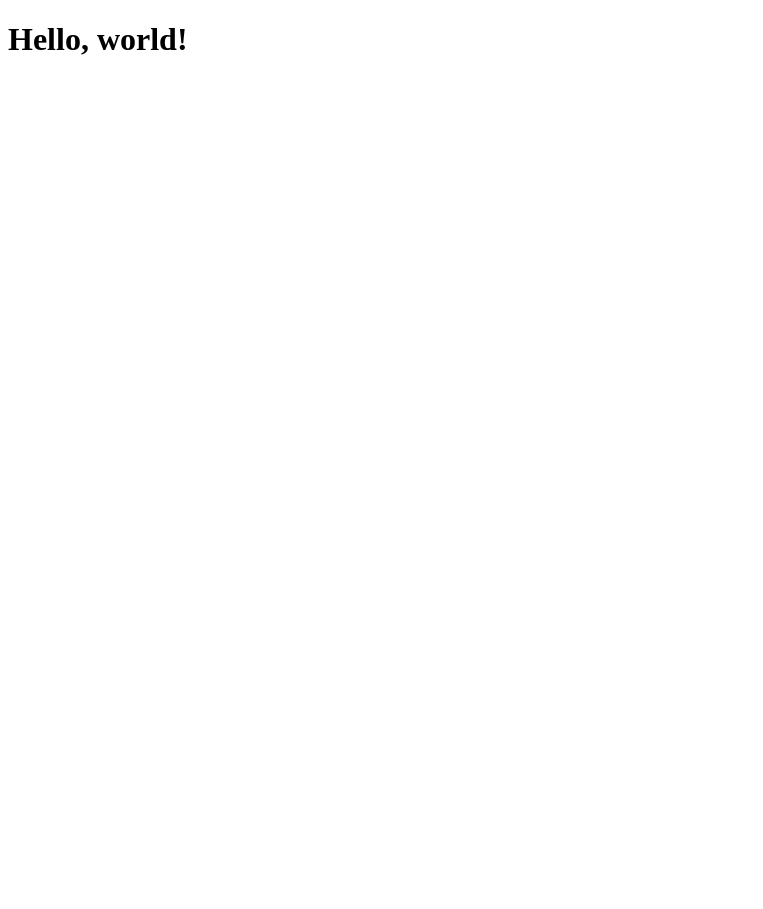
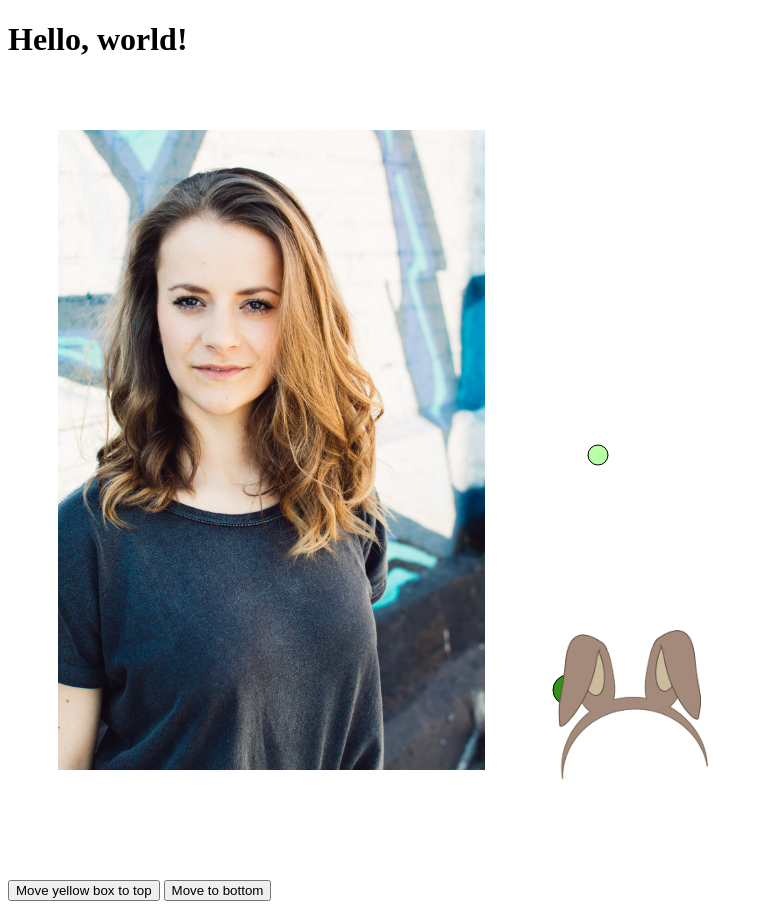
Before and after one commit to AlissaLuepke/photobooth, a plain HTML site: page index.html in a window 1280 px wide. Shown: the whole page, without its empty margins (0-763 px from the left). Before the commit the page ends 800 px from the top, so only its background shows below. Drawn offline with nearby package versions, Linux system fonts and the light colour scheme.

Commit message:
drag and drop

```diff
--- a/css/style.css
+++ b/css/style.css
@@ -0,0 +1,9 @@
+  #buttons {
+        position: absolute;
+        left: 10px;
+        top: 0px;
+    }
+    button {
+        margin-top: 10px;
+        display: block;
+    }
--- a/index.html
+++ b/index.html
@@ -1,6 +1,9 @@
 <!DOCTYPE html>
 <html lang="en">
   <head>
+         <script src="js/konva.min.js"></script>
+      <script src="js/konva.js"></script>
+     <!-- <script src="https://cdn.rawgit.com/konvajs/konva/1.3.0/konva.js"></script>-->
     <meta charset="utf-8">
     <meta http-equiv="X-UA-Compatible" content="IE=edge">
     <meta name="viewport" content="width=device-width, initial-scale=1">
@@ -8,13 +11,25 @@
     <title>Photobooth</title>
 
 
-  </head>
-  <body>
+</head>
+
+<body>
     <h1>Hello, world!</h1>
-      <div id="container"></div>
+    <div id="container"></div>
+
+
+
+<button id="toTop">
+          Move yellow box to top
+      </button>
+<button id="toBottom">
+          Move to bottom
+      </button>
+
+
 
     <script src="https://ajax.googleapis.com/ajax/libs/jquery/1.12.4/jquery.min.js"></script>
-   <script src="js/konva.min.js"></script>
-      <script src="js/konva.js"></script>
-  </body>
+    <script src="js/script.js"></script>
+
+</body>
 </html>
--- a/js/script.js
+++ b/js/script.js
@@ -1,21 +1,102 @@
 // first we need to create a stage
+
+var width= window.innerWidth;
+var height= window.innerHeight;
+
 var stage = new Konva.Stage({
   container: 'container',   // id of container <div>
-  width: 500,
-  height: 500
+  width: width,
+  height: height
 });
 // then create layer
-var layer = new Konva.Layer();
+var circlelayer = new Konva.Layer();
+var circle2lay = new Konva.Layer();
+var imageLayer = new  Konva.Layer();
+var HaseLayer = new  Konva.Layer();
+
+
+var circleX = stage.getWidth()/2-50;
+var circle2X = stage.getWidth()/2-80;
+var circle2Y = stage.getWidth()/2-30;
+var circleY = stage.getHeight()/2-25;
+var imageObj = new Image();
+var OhrenObj = new Image();
+
+
+
 // create our shape
+
+
+var circle2 = new Konva.Circle({
+  x: circle2X,
+  y: circle2Y,
+  radius: 15,
+  fill: '#309318',
+  stroke: 'black',
+  strokeWidth: 1,
+    draggable: true
+});
 var circle = new Konva.Circle({
-  x: stage.getWidth() / 2,
-  y: stage.getHeight() / 2,
-  radius: 70,
-  fill: 'red',
+  x: circleX,
+  y: circleY,
+  radius: 10,
+  fill: '#b6ffa5',
   stroke: 'black',
-  strokeWidth: 4
+  strokeWidth: 1,
+    draggable: true
 });
+
+//circle.setZIndex(9999);
+
+ circle.on('mouseover', function() {
+        document.body.style.cursor = 'pointer';
+    });
+    circle.on('mouseout', function() {
+        document.body.style.cursor = 'default';
+    });
+
+
+imageObj.onload = function() {
+      var yoda = new Konva.Image({
+        x: 50,
+        y: 50,
+        image: imageObj,
+        width: 427,
+          height: 640
+      });
+     // add the shape to the layer
+      circlelayer.add(yoda);
+      // add the layer to the stage
+      stage.add(circlelayer);
+    yoda.setZIndex(0);
+
+
+    };
+imageObj.src = '/img/DSC_1711.jpg';
+OhrenObj.onload = function() {
+      var hase = new Konva.Image({
+        x: 550,
+        y: 550,
+        image: OhrenObj,
+        width: 150,
+          height: 150,
+          draggable:true
+      });
+     // add the shape to the layer
+      circlelayer.add(hase);
+      // add the layer to the stage
+      stage.add(circlelayer);
+    hase.setZIndex(2);
+
+
+    };
+OhrenObj.src = '/img/hase-01.png';
+//circle2.setZIndex(0);
+//circle2lay.add(circle2);
+
 // add the shape to the layer
-layer.add(circle);
+circlelayer.add(circle2, circle);
 // add the layer to the stage
-stage.add(layer);
+stage.add(circlelayer, circle2lay);
+
+// yoda.setZIndex(0);
```
Also changed, not shown: img/DSC_1711.jpg (added), img/hase-01.png (added).
